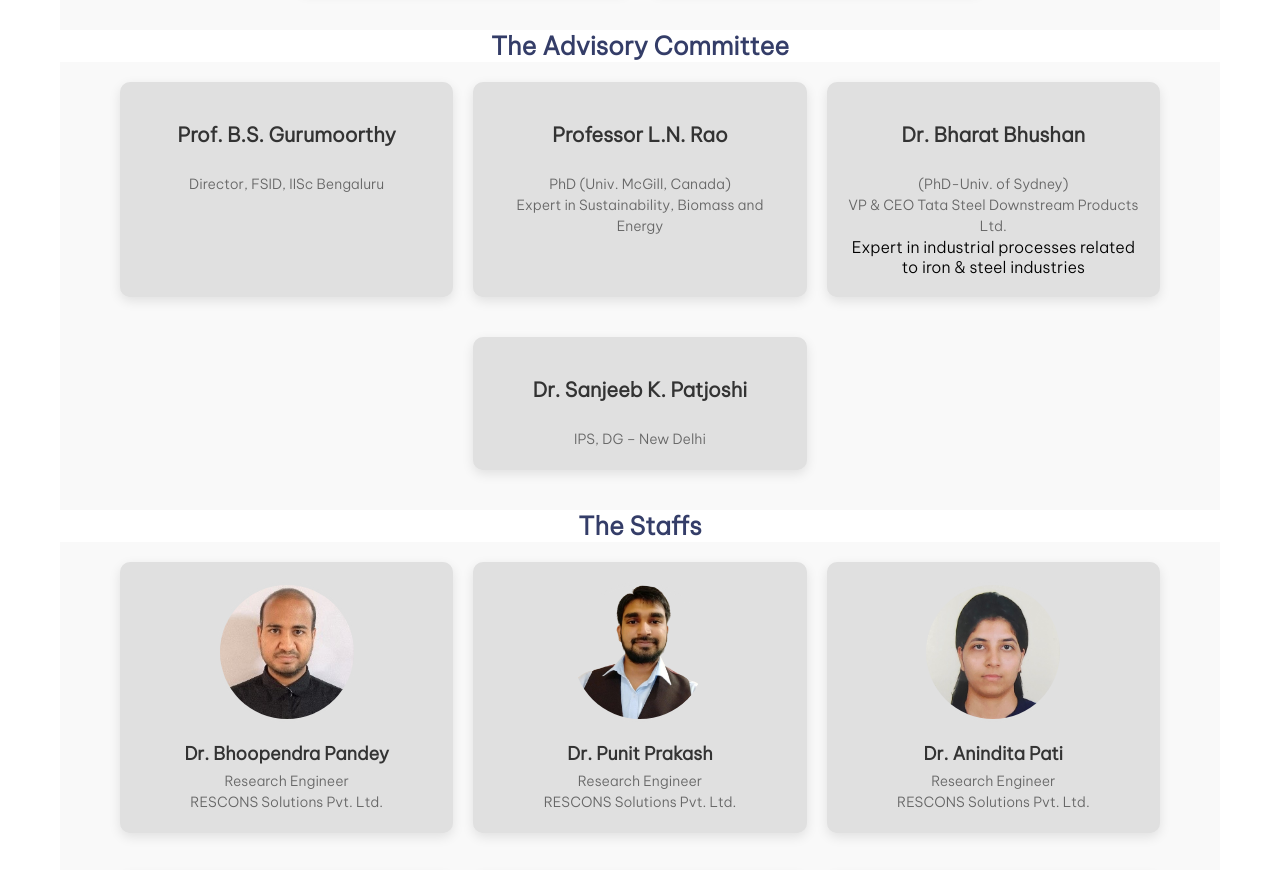
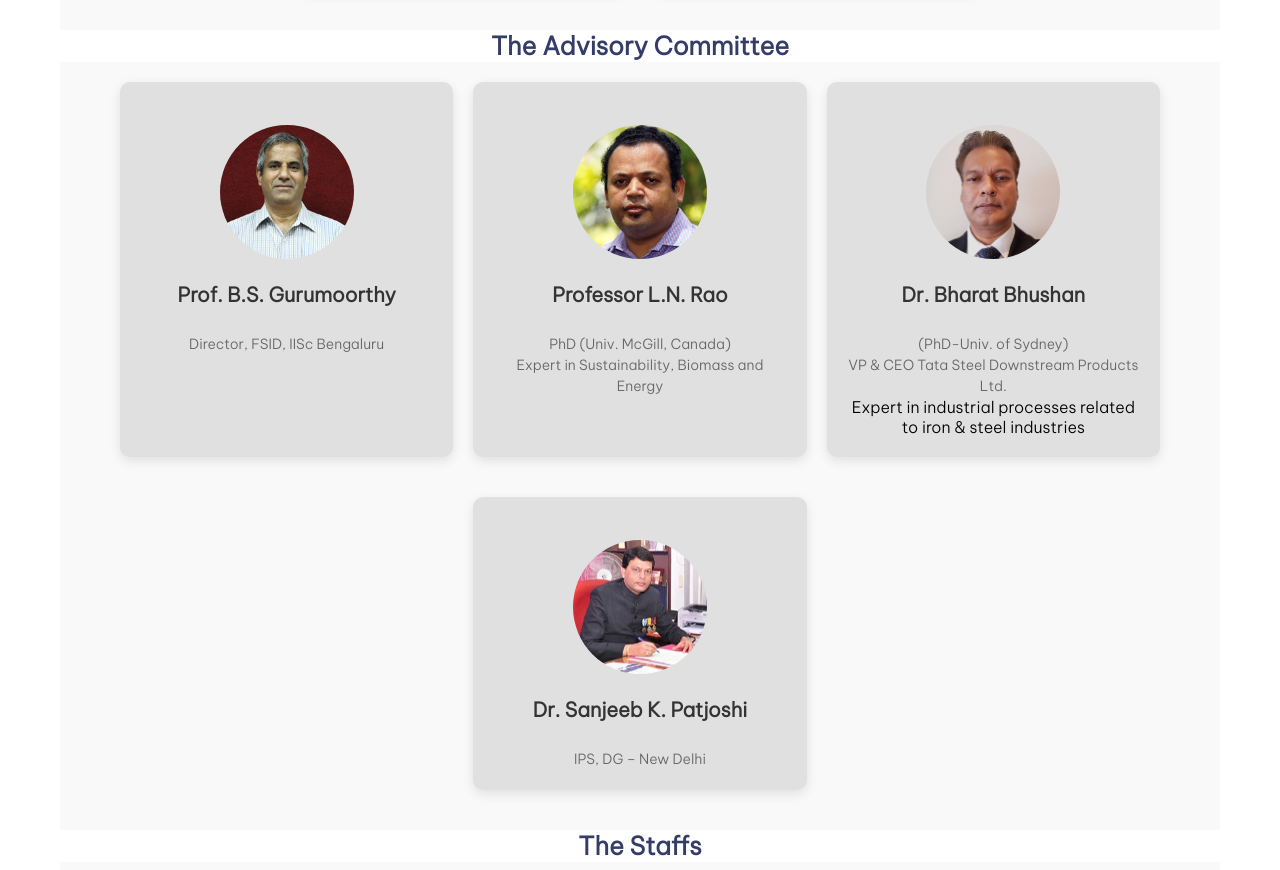
Before and after one commit to rescons/Rescons-Website-Updated, a website: page about.html in a window 1280 px wide. Shown: the part 3180-4050 px from the top of the page. Drawn offline with Linux system fonts and the light colour scheme.

Commit message:
Updated Images

```diff
--- a/about.html
+++ b/about.html
@@ -228,12 +228,14 @@
             <div class="team-container" data-animate="left">
                 <div class="card" data-animate="fade-in">
                     <br />
+                    <img src="./assets/images/BS.jpg" alt="B.S. Gurumoorthy" class="team-photo" />
                     <strong style="font-size: 20px;">Prof. B.S. Gurumoorthy</strong>
                     <p><br />Director, FSID, IISc Bengaluru</p>
                 </div>
                 <div class="card" data-animate="fade-in">
                     <!-- <h3>Other Member</h3> -->
                     <br />
+                    <img src="./assets/images/lnrao.jpg" alt="L.N. Rao" class="team-photo" />
                     <strong style="font-size: 20px;">Professor L.N. Rao</strong>
                     <p><br />PhD (Univ. McGill, Canada)</p>
                     <p>Expert in Sustainability, Biomass and Energy</p>
@@ -241,6 +243,7 @@
                 <div class="card" data-animate="fade-in">
                     <!-- <h3>Other Member</h3> -->
                     <br />
+                    <img src="./assets/images/BharatBhushan.jpg" alt="Bharat Bhushan" class="team-photo" />
                     <strong style="font-size: 20px;">Dr. Bharat Bhushan</strong>
                     <p><br />(PhD-Univ. of Sydney)</p>
                     <p>VP & CEO Tata Steel Downstream Products Ltd.</p>
@@ -249,6 +252,7 @@
                 <div class="card" data-animate="fade-in">
                     <!-- <h3>Other Member</h3> -->
                     <br />
+                    <img src="./assets/images/Sanjeeb.jpg" alt="Sanjeeb K. Patjoshi" class="team-photo" />
                     <strong style="font-size: 20px;">Dr. Sanjeeb K. Patjoshi</strong>
                     <p><br />IPS, DG – New Delhi</p>
                 </div>
```
Also changed, not shown: assets/images/BS.jpg (added), assets/images/BharatBhushan.jpg (added), assets/images/Sanjeeb.jpg (added), assets/images/lnrao.jpg (added).
